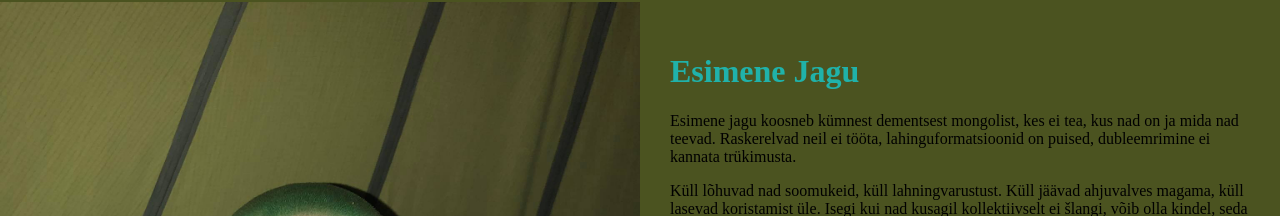
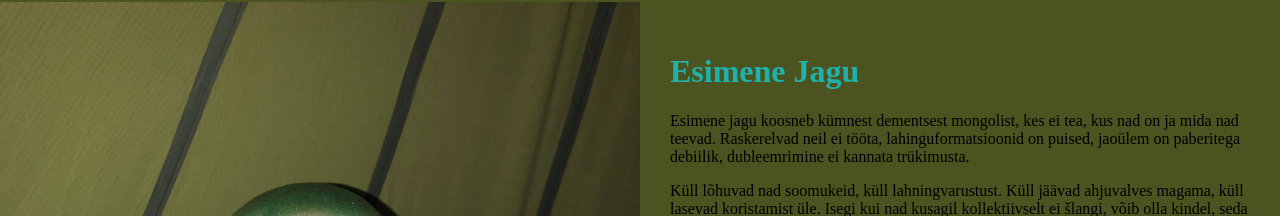
Before and after one commit to JustATester999/EsimeneJagu, a plain HTML site: page about.html in a window 1280 px wide. Shown: the part 101-317 px from the top of the page. Drawn offline with Linux system fonts and the light colour scheme; a web font is replaced by a local one.

Commit message:
Changed to about description

```diff
--- a/about.html
+++ b/about.html
@@ -48,7 +48,7 @@
                     <div class = "desktop-wrapper">
 
                     <p>Esimene jagu koosneb kümnest dementsest mongolist, kes ei tea, kus nad on ja mida nad teevad.
-                    Raskerelvad neil ei tööta, lahinguformatsioonid on puised, dubleemrimine ei kannata trükimusta.
+                    Raskerelvad neil ei tööta, lahinguformatsioonid on puised, jaoülem on paberitega debiilik, dubleemrimine ei kannata trükimusta.
                     </p>
 
                     <p>Küll lõhuvad nad soomukeid, küll lahningvarustust. Küll jäävad ahjuvalves magama, küll lasevad koristamist
```
